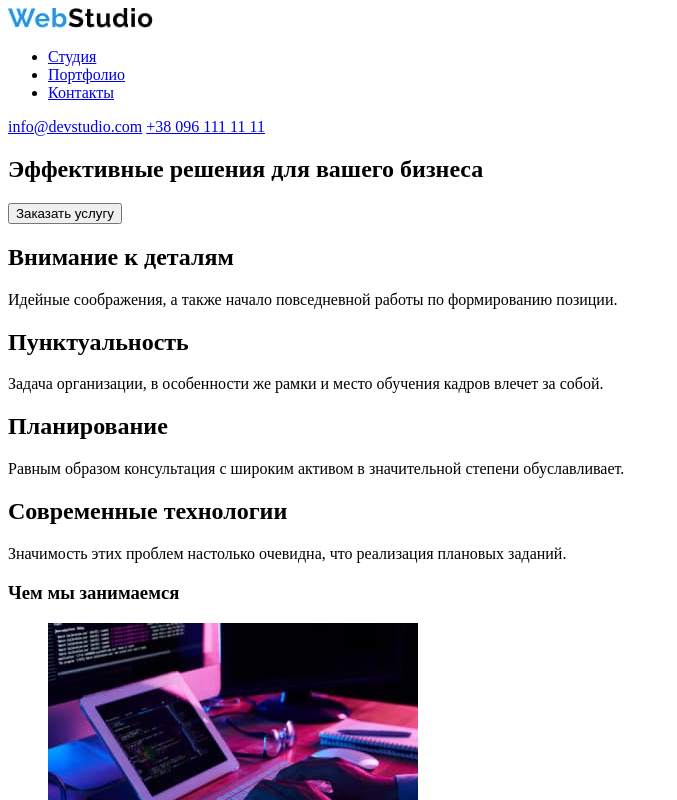
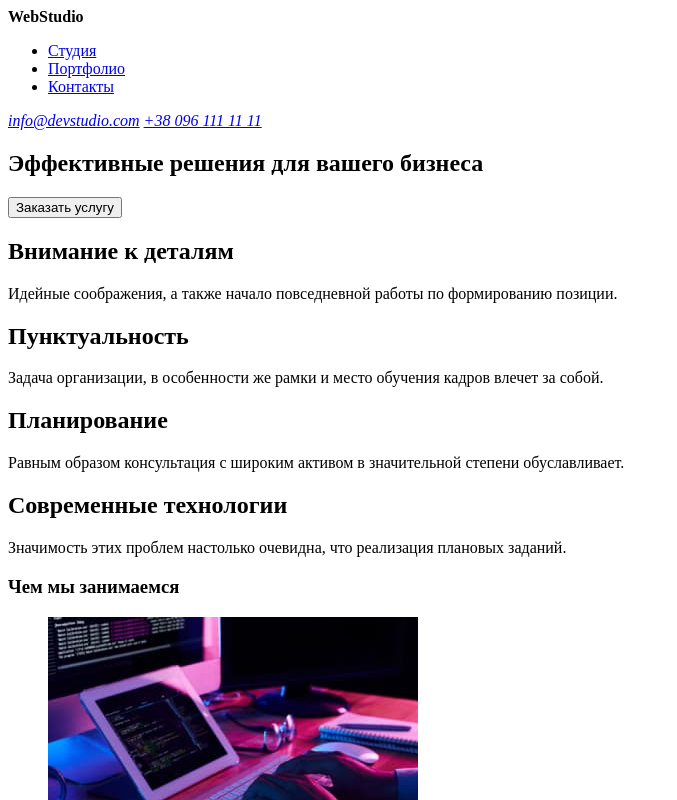
Before and after one commit to DNITmaster/goit-markup-hw-01, a plain HTML site: page index.html in a window 1280 px wide. Shown: the top 800 px of the page, without its empty margins (0-677 px from the left). Drawn offline with Linux system fonts and the light colour scheme.

Commit message:
mission complited

```diff
--- a/index.html
+++ b/index.html
@@ -8,9 +8,7 @@
 </head>
 <body>
     <header>
-        <a href="./index.html">
-            <img src="./webstudio.jpg" alt="лого сайта">
-        </a>
+            <b>WebStudio</b>
     <nav>
         <ul>
             <li><a href="Студия">Студия</a></li>
@@ -18,10 +16,12 @@
             <li><a href="Контакты">Контакты</a></li>
         </ul>
     </nav>
+    <address>
         <a href="mailto:info@devstudio.com">info@devstudio.com</a>
         <a href="tel:+380961111111">+38 096 111 11 11</a>
+    </address>
     </header>
-
+   <main>
     <section>
             <h1>Эффективные решения для вашего бизнеса</h1>
             <button type="button">Заказать услугу</button>
@@ -35,8 +35,7 @@
         <p>Равным образом консультация с широким активом в значительной степени обуславливает.</p>
         <h2>Современные технологии</h2>
         <p>Значимость этих проблем настолько очевидна, что реализация плановых заданий.</p>
-    </section>
-    <section>
+
     <h3>Чем мы занимаемся</h3>
         <ul>
             <li><img src="./file.1.jpg" alt="планшет с клавиатурой"
@@ -82,15 +81,16 @@
             </li>
         </ul>
     </section>
+  </main>
     <section>
-        <a href="./index.html">
-            <img src="./webstudio.jpg" alt="лого сайта">
-        </a>
-    </section>
-    <section>
-        <p>г. Киев, пр-т Леси Украинки, 26</p>
-        <a href="mailto:info@devstudio.com">info@devstudio.com</a>
-        <a href="tel:+380961111111">+38 096 111 11 11</a>
-    </section>
+        <b>WebStudio</b>
+        <address>
+            <p>г. Киев, пр-т Леси Украинки, 26</p>
+            <a href="mailto:info@devstudio.com">info@devstudio.com</a>
+            <a href="tel:+380961111111">+38 096 111 11 11</a>
+        </address>
+
+   </section>
+
 </body>
 </html>
```
